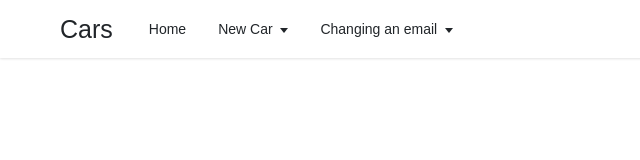
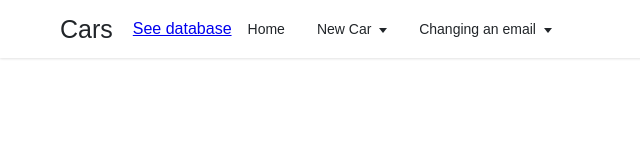
Before and after one commit to kyong4/CISC-3140-Kevin-Yong, a React app in the folder lab5/: page / in a window 1280 px wide. Shown: the whole page, without its empty margins (0-640 px from the left). Built offline with nearby package versions, Linux system fonts and the light colour scheme.

Commit message:
clickon hrefs

```diff
--- a/lab5/public/index.html
+++ b/lab5/public/index.html
@@ -10,34 +10,14 @@
       content="Web site created using create-react-app"
     />
     <link rel="apple-touch-icon" href="%PUBLIC_URL%/logo192.png" />
-    <!--
-      manifest.json provides metadata used when your web app is installed on a
-      user's mobile device or desktop. See https://developers.google.com/web/fundamentals/web-app-manifest/
-    -->
+
     <link rel="manifest" href="%PUBLIC_URL%/manifest.json" />
-    <!--
-      Notice the use of %PUBLIC_URL% in the tags above.
-      It will be replaced with the URL of the `public` folder during the build.
-      Only files inside the `public` folder can be referenced from the HTML.
 
-      Unlike "/favicon.ico" or "favicon.ico", "%PUBLIC_URL%/favicon.ico" will
-      work correctly both with client-side routing and a non-root public URL.
-      Learn how to configure a non-root public URL by running `npm run build`.
-    -->
-    <title>React App</title>
+    <title>Kevin Yong Lab 5 CISC3140</title>
   </head>
   <body>
     <noscript>You need to enable JavaScript to run this app.</noscript>
     <div id="root"></div>
-    <!--
-      This HTML file is a template.
-      If you open it directly in the browser, you will see an empty page.
 
-      You can add webfonts, meta tags, or analytics to this file.
-      The build step will place the bundled scripts into the <body> tag.
-
-      To begin the development, run `npm start` or `yarn start`.
-      To create a production bundle, use `npm run build` or `yarn build`.
-    -->
   </body>
 </html>
--- a/lab5/src/components/App.js
+++ b/lab5/src/components/App.js
@@ -7,6 +7,11 @@ const App = () => {
         <a href="/#" className="logo">
           Cars
         </a>
+
+        <a href="http://localhost:8000/lab4/cars">
+            See database
+        </a>
+
         <Navbar />
       </div>
     </header>
```
Also changed, not shown: lab5/README.txt, lab5/src/menuItems.js (line endings or trailing spaces).
